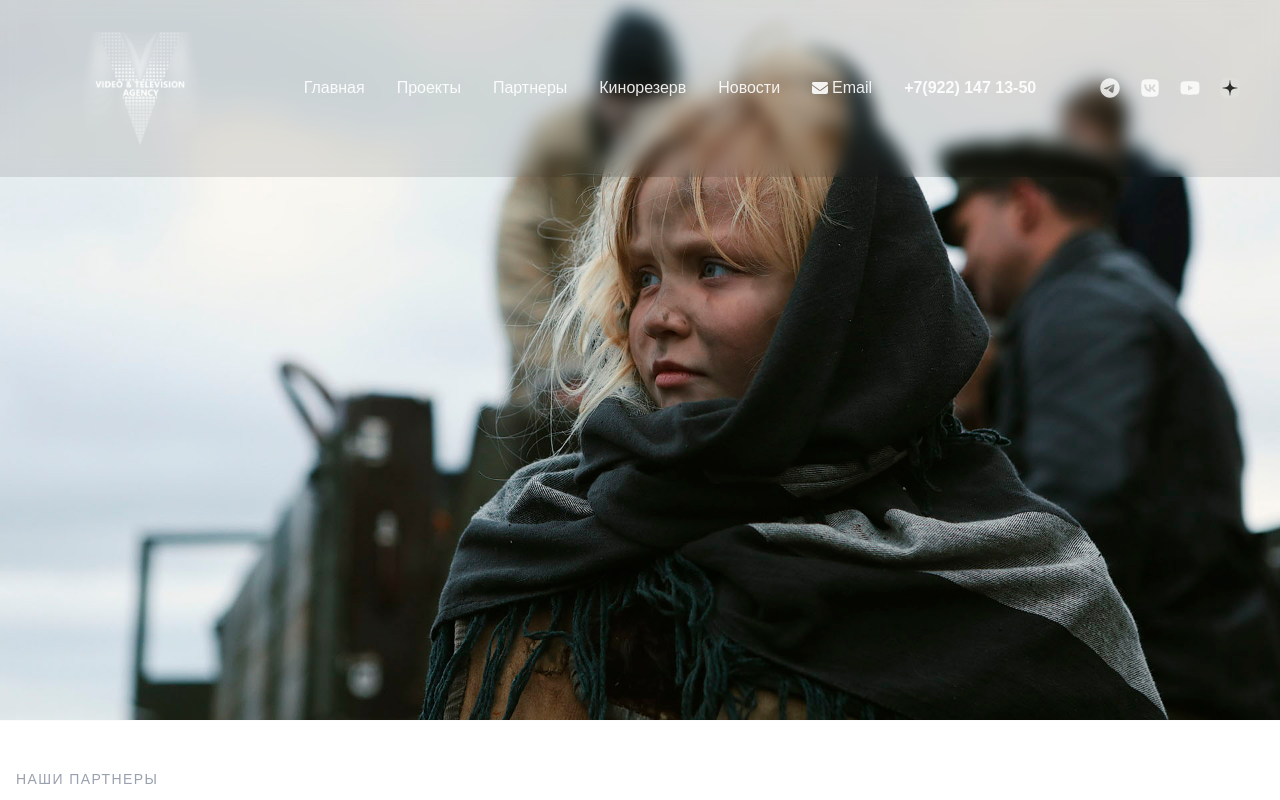
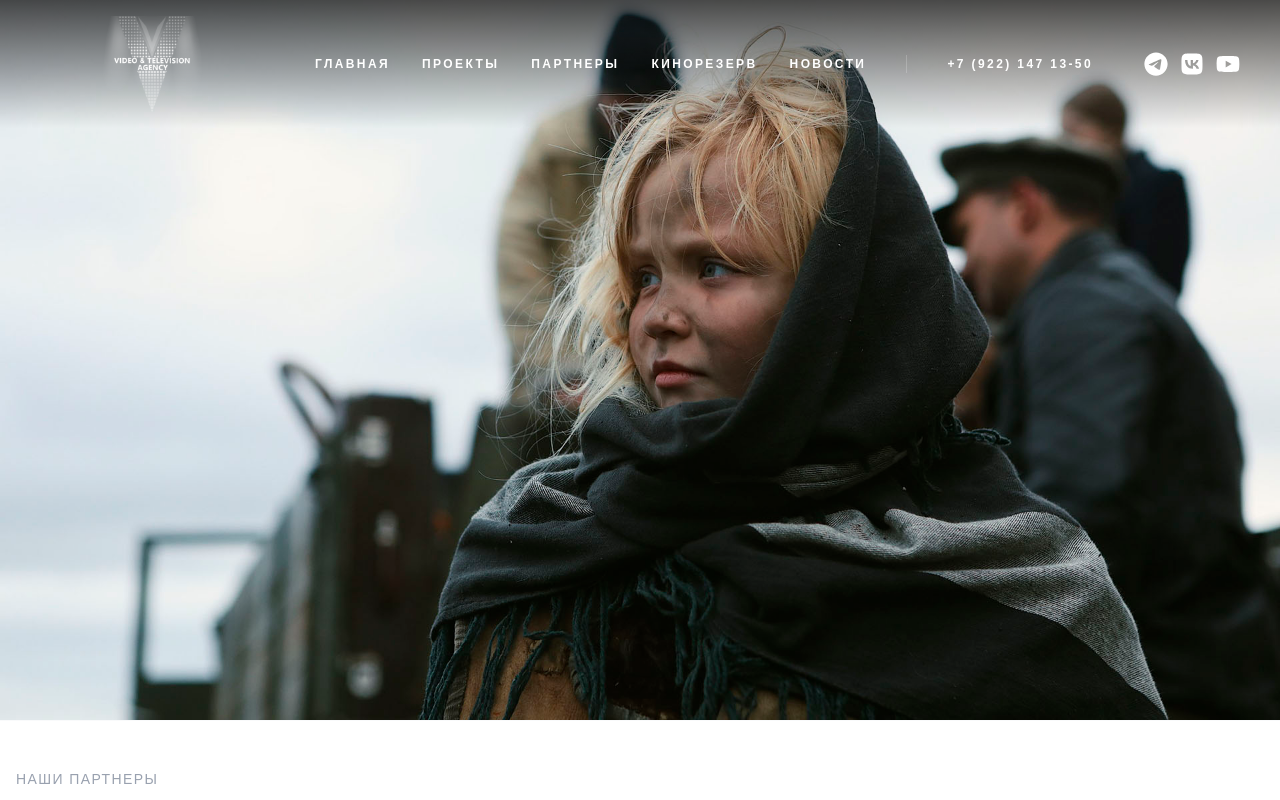
Before and after one commit to VladimirChudaev/my-first-website, a Next.js app: page / in a window 1280 px wide. Shown: the top 800 px of the page. Built offline with nearby package versions, Linux system fonts and the light colour scheme.

Commit message:
fix: header layout overlap and restore company projects adaptive grid

```diff
--- a/src/app/components/Footer.tsx
+++ b/src/app/components/Footer.tsx
@@ -8,29 +8,27 @@ export default function Footer() {
   const currentYear = new Date().getFullYear();
 
   return (
-    <footer className="bg-[#1a1a1a] text-white py-16 border-t border-white/5">
-      <div className="container mx-auto px-4 lg:px-20">
+    <footer className="bg-[#1a1a1a] text-white py-12 md:py-16 border-t border-white/5">
+      <div className="container mx-auto px-6 lg:px-20">
+        {/* Адаптивная сетка: 1 колонка на мобильном, 12 на десктопе */}
         <div className="grid grid-cols-1 md:grid-cols-12 gap-12 mb-16 items-start">
 
-          {/* Логотип - Увеличен размер в соответствии с образцом */}
-          <div className="md:col-span-4">
-            <div className="flex flex-col items-start">
-              <Image
-                src="/photo/logo.png"
-                alt="V&T Agency"
-                width={340} // Значительно увеличили ширину для акцента как на образце
-                height={270} // Пропорционально увеличили высоту
-                className="object-contain"
-                priority
-              />
-              {/* Текст под логотипом удален по вашему требованию */}
-            </div>
+          {/* Логотип: Центрируем на мобилках */}
+          <div className="md:col-span-4 flex justify-center md:justify-start">
+            <Image
+              src="/photo/logo.png"
+              alt="V&T Agency"
+              width={280}
+              height={160}
+              className="object-contain w-[220px] md:w-[280px]" // На мобильном чуть меньше
+              priority
+            />
           </div>
 
-          {/* Навигация - Крупный шрифт */}
-          <div className="md:col-span-3 flex flex-col gap-6">
-            <h4 className="text-white font-bold uppercase text-xs tracking-[0.2em] opacity-40">Навигация</h4>
-            <nav className="flex flex-col gap-4 text-xl font-medium"> {/* Увеличен до text-xl */}
+          {/* Навигация: Центрируем текст на мобилках */}
+          <div className="md:col-span-3 flex flex-col items-center md:items-start gap-5">
+            <h4 className="text-white font-bold uppercase text-[10px] tracking-[0.2em] opacity-40">Навигация</h4>
+            <nav className="flex flex-col items-center md:items-start gap-4 text-xl">
               <Link href="/" className="hover:text-blue-400 transition-colors">Главная</Link>
               <Link href="#" className="hover:text-blue-400 transition-colors">Кинокомпания</Link>
               <Link href="#" className="hover:text-blue-400 transition-colors">Проекты</Link>
@@ -38,50 +36,38 @@ export default function Footer() {
             </nav>
           </div>
 
-          {/* Контакты - Крупный шрифт */}
-          <div className="md:col-span-3 flex flex-col gap-6">
-            <h4 className="text-white font-bold uppercase text-xs tracking-[0.2em] opacity-40">Контакты</h4>
-            <div className="flex items-center gap-4 text-xl"> {/* Увеличен до text-xl */}
-              <FaEnvelope className="text-white/20 text-2xl" />
-              <a href="mailto:info@vtagency.ru" className="hover:text-blue-400 transition-colors">info@vtagency.ru</a>
+          {/* Контакты: Центрируем на мобилках */}
+          <div className="md:col-span-3 flex flex-col items-center md:items-start gap-6 text-center md:text-left">
+            <h4 className="text-white font-bold uppercase text-[10px] tracking-[0.2em] opacity-40">Контакты</h4>
+            <div className="flex flex-col md:flex-row items-center gap-3 text-xl">
+              <FaEnvelope className="text-white/20 text-xl hidden md:block" />
+              <a href="mailto:info@vtagency.ru" className="hover:text-blue-400">info@vtagency.ru</a>
             </div>
-            <div className="flex items-center gap-4 text-xl font-semibold">
-              <FaPhone className="text-white/20 text-2xl" />
-              <a href="tel:+79221471350" className="hover:text-blue-400 transition-colors">+7 (922) 147 13-50</a>
+            <div className="flex flex-col md:flex-row items-center gap-3 text-xl font-semibold">
+              <FaPhone className="text-white/20 text-xl hidden md:block" />
+              <a href="tel:+79221471350" className="hover:text-blue-400">+7 (922) 147 13-50</a>
             </div>
-            <div className="flex items-start gap-4 text-xl">
-              <FaLocationDot className="text-white/20 text-2xl mt-1" />
-              <span className="leading-tight">Екатеринбург, ул. Союзная, 2</span>
+            <div className="flex flex-col md:flex-row items-center gap-3 text-xl">
+              <FaLocationDot className="text-white/20 text-xl hidden md:block" />
+              <span>Екатеринбург, ул. Союзная, 2</span>
             </div>
           </div>
 
-          {/* Соцсети - Мы в сети */}
-          <div className="md:col-span-2 flex flex-col items-start md:items-end gap-6">
-            <h4 className="text-white font-bold uppercase text-xs tracking-[0.2em] opacity-40">Мы в сети</h4>
-            <div className="flex gap-5 text-3xl"> {/* Крупные иконки как на образце */}
-              <a href="https://t.me/+Yj_bim_Qdi9mMTcy" target="_blank" rel="noopener noreferrer" className="hover:text-blue-400 transition-transform hover:scale-110">
-                <FaTelegram />
-              </a>
-              <a href="https://vk.com/club230590987?from=groups" target="_blank" rel="noopener noreferrer" className="hover:text-blue-400 transition-transform hover:scale-110">
-                <FaVk />
-              </a>
-              <a href="https://rutube.ru/channel/25381755/" target="_blank" rel="noopener noreferrer" className="hover:text-blue-400 transition-transform hover:scale-110">
-                <FaYoutube />
-              </a>
-              <a href="https://dzen.ru/vtagency" target="_blank" rel="noopener noreferrer" className="hover:opacity-100 transition-opacity">
-                <Image src="/photo/zen.svg" alt="Zen" width={32} height={32} className="invert opacity-70" />
-              </a>
+          {/* Соцсети */}
+          <div className="md:col-span-2 flex flex-col items-center md:items-end gap-6">
+            <h4 className="text-white font-bold uppercase text-[10px] tracking-[0.2em] opacity-40">Мы в сети</h4>
+            <div className="flex gap-6 text-3xl">
+              <a href="#" className="hover:text-blue-400"><FaTelegram /></a>
+              <a href="#" className="hover:text-blue-400"><FaVk /></a>
+              <a href="#" className="hover:text-blue-400"><FaYoutube /></a>
             </div>
           </div>
         </div>
 
-        {/* Нижняя панель - Мелкий шрифт, подчеркивание политики */}
-        <div className="pt-10 border-t border-white/5 flex flex-col md:flex-row justify-between items-center text-[9px] tracking-[0.2em] uppercase opacity-30">
+        {/* Подвал: Политика и копирайт */}
+        <div className="pt-8 border-t border-white/5 flex flex-col md:flex-row justify-between items-center gap-6 text-[9px] tracking-[0.2em] uppercase opacity-30 text-center">
           <p>© {currentYear} ООО «Кинокомпания Ви Эн Ти». ВСЕ ПРАВА ЗАЩИЩЕНЫ.</p>
-          <Link
-            href="/privacy"
-            className="hover:text-white transition-colors mt-4 md:mt-0 underline decoration-white/30 underline-offset-8"
-          >
+          <Link href="/privacy" className="underline underline-offset-8 decoration-white/20">
             Политика конфиденциальности
           </Link>
         </div>
--- a/src/app/components/SiteHeader.tsx
+++ b/src/app/components/SiteHeader.tsx
@@ -1,38 +1,71 @@
 'use client';
+import { useState } from 'react';
 import Image from "next/image";
+import Link from "next/link";
+import { HiMenuAlt3, HiX } from 'react-icons/hi';
 import { FaTelegram, FaVk, FaYoutube, FaEnvelope } from 'react-icons/fa6';
 
 export default function SiteHeader() {
-  const navigationItems = [
-    { label: "Главная", href: "#" },
-    { label: "Проекты", href: "#" },
-    { label: "Партнеры", href: "#" },
-    { label: "Кинорезерв", href: "#" },
-    { label: "Новости", href: "#" },
-    { label: <span className="flex items-center gap-1"><FaEnvelope /> Email</span>, href: "mailto:info@vtagency.ru" },
-    { label: <span className="font-bold">+7(922) 147 13-50</span> },
-  ];
+  const [isMenuOpen, setIsMenuOpen] = useState(false);
 
   return (
-    <header className="absolute top-0 left-0 w-full z-50 bg-black/10 backdrop-blur-sm">
-      <div className="w-full py-8 flex items-center justify-between px-10">
-        <Image src="/photo/logo.png" alt="Logo" width={200} height={60} className="object-contain" />
+    <header className="absolute top-0 w-full z-[100]">
+      <div className="bg-gradient-to-b from-black/70 to-transparent">
+        <div className="container mx-auto px-4 md:px-10 h-24 md:h-32 flex justify-between items-center">
 
-        <nav className="flex gap-8 text-white/90 text-base font-medium">
-          {navigationItems.map((item, i) => (
-            <a key={i} href={item.href} className="hover:text-white transition-colors">{item.label}</a>
-          ))}
-        </nav>
+          <div className="flex-shrink-0">
+            <Link href="/" className="relative block w-32 h-12 md:w-56 md:h-24">
+              <Image
+                src="/photo/logo.png"
+                alt="Logo"
+                fill
+                className="object-contain"
+                priority
+              />
+            </Link>
+          </div>
 
-        <div className="flex gap-5 text-xl text-white/80">
-          <a href="https://t.me/+Yj_bim_Qdi9mMTcy" target="_blank" rel="noopener noreferrer" className="hover:text-white transition-colors"><FaTelegram /></a>
-          <a href="https://vk.com/club230590987?from=groups" target="_blank" rel="noopener noreferrer" className="hover:text-white transition-colors"><FaVk /></a>
-          <a href="https://rutube.ru/channel/25381755/" target="_blank" rel="noopener noreferrer" className="hover:text-white transition-colors"><FaYoutube /></a>
-          <a href="https://dzen.ru/vtagency" target="_blank" rel="noopener noreferrer">
-            <Image src="/photo/zen.svg" alt="Zen" width={20} height={20} className="invert opacity-80 hover:opacity-100 transition-opacity" />
-          </a>
+          {/* Десктопное меню — появится только на экранах шире 1280px */}
+          <div className="hidden xl:flex items-center gap-10 text-white uppercase font-bold text-[12px] tracking-[0.2em]">
+            <nav className="flex items-center gap-8">
+              <Link href="/">Главная</Link>
+              <Link href="#">Проекты</Link>
+              <Link href="#">Партнеры</Link>
+              <Link href="#">Кинорезерв</Link>
+              <Link href="#">Новости</Link>
+            </nav>
+            <div className="flex items-center gap-10 border-l border-white/20 pl-10">
+              <span className="font-bold">+7 (922) 147 13-50</span>
+            </div>
+          </div>
+
+          {/* Правая часть: Соцсети и Бургер */}
+          <div className="flex items-center gap-4">
+            <div className="flex items-center gap-3 text-white text-xl md:text-2xl">
+               <a href="#"><FaTelegram /></a>
+               <a href="#"><FaVk /></a>
+               <a href="#"><FaYoutube /></a>
+            </div>
+
+            <button
+              className="xl:hidden text-4xl text-white"
+              onClick={() => setIsMenuOpen(!isMenuOpen)}
+            >
+              {isMenuOpen ? <HiX /> : <HiMenuAlt3 />}
+            </button>
+          </div>
+
         </div>
       </div>
+
+      {isMenuOpen && (
+        <div className="fixed inset-0 bg-black/98 z-[110] flex flex-col items-center justify-center gap-8 text-white text-2xl uppercase xl:hidden">
+          <button onClick={() => setIsMenuOpen(false)} className="absolute top-8 right-8 text-4xl"><HiX /></button>
+          <Link href="/" onClick={() => setIsMenuOpen(false)}>Главная</Link>
+          <Link href="#" onClick={() => setIsMenuOpen(false)}>Проекты</Link>
+          <Link href="#" onClick={() => setIsMenuOpen(false)}>Контакты</Link>
+        </div>
+      )}
     </header>
   );
 }
```
Also changed, not shown: src/app/components/CompanyProjects.tsx (+17 -16 lines).
